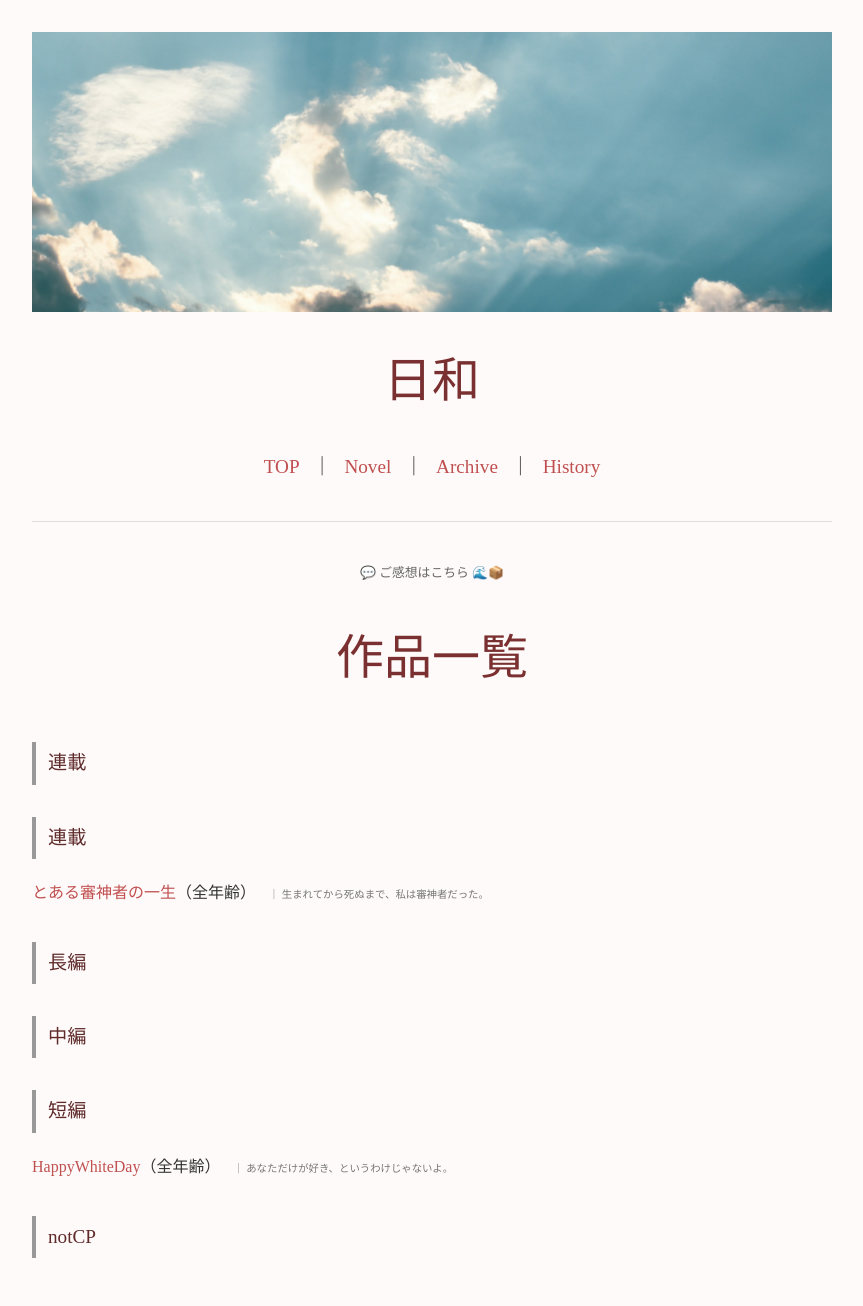
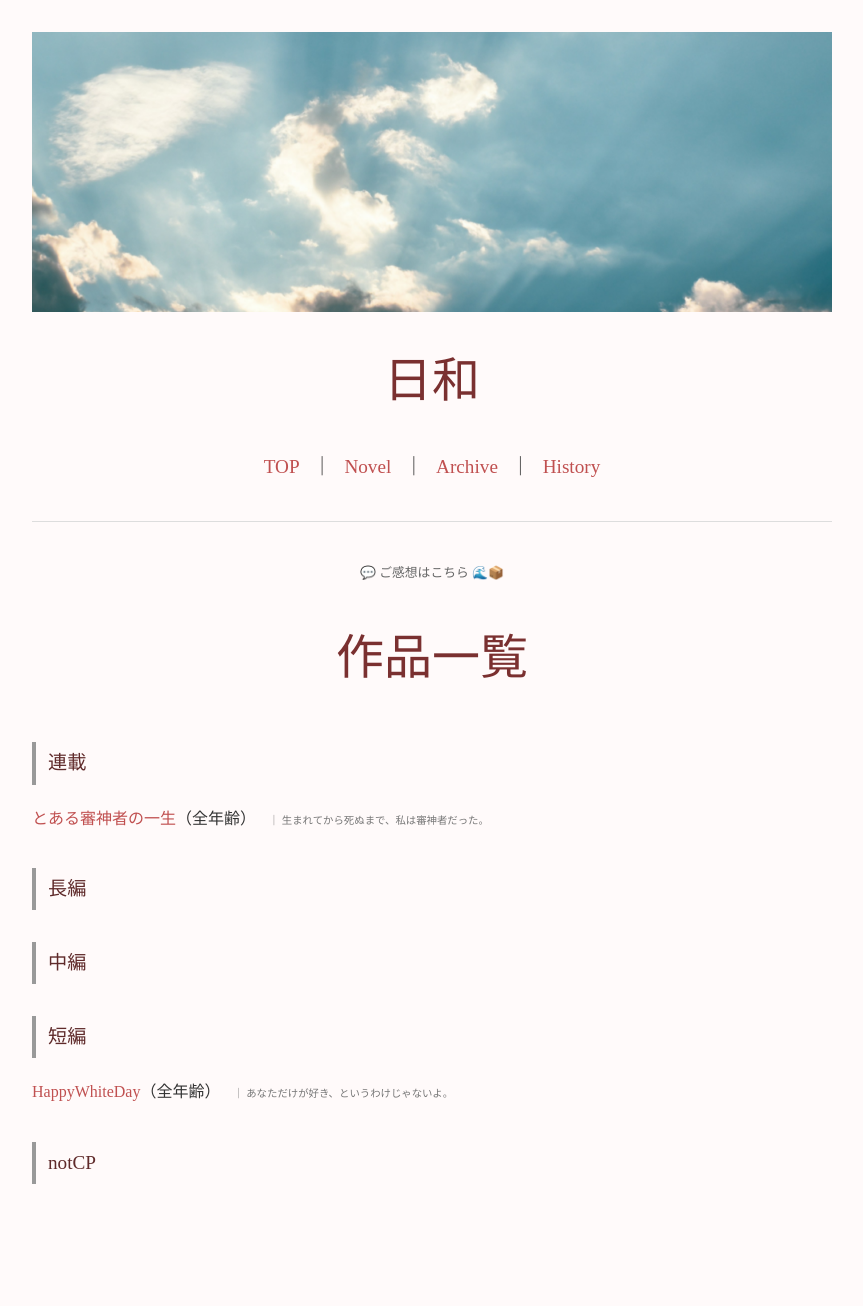
Before and after one commit to fjst160/lemon160, a Jekyll site: the page built from novels.md, in a window 1280 px wide. Shown: the whole page, without its empty margins (208-1071 px from the left). Built offline with Jekyll 4.4.1, drawn with Linux system fonts in a browser that asks for light colours; after the commit the page ends 1232 px from its top, so only the background shows below that.

Commit message:
Update novels.md

```diff
--- a/novels.md
+++ b/novels.md
@@ -17,8 +17,6 @@ title: 作品一覧
 </div>
 
 # 作品一覧
-
-## 連載
 
 ## 連載
 
```
